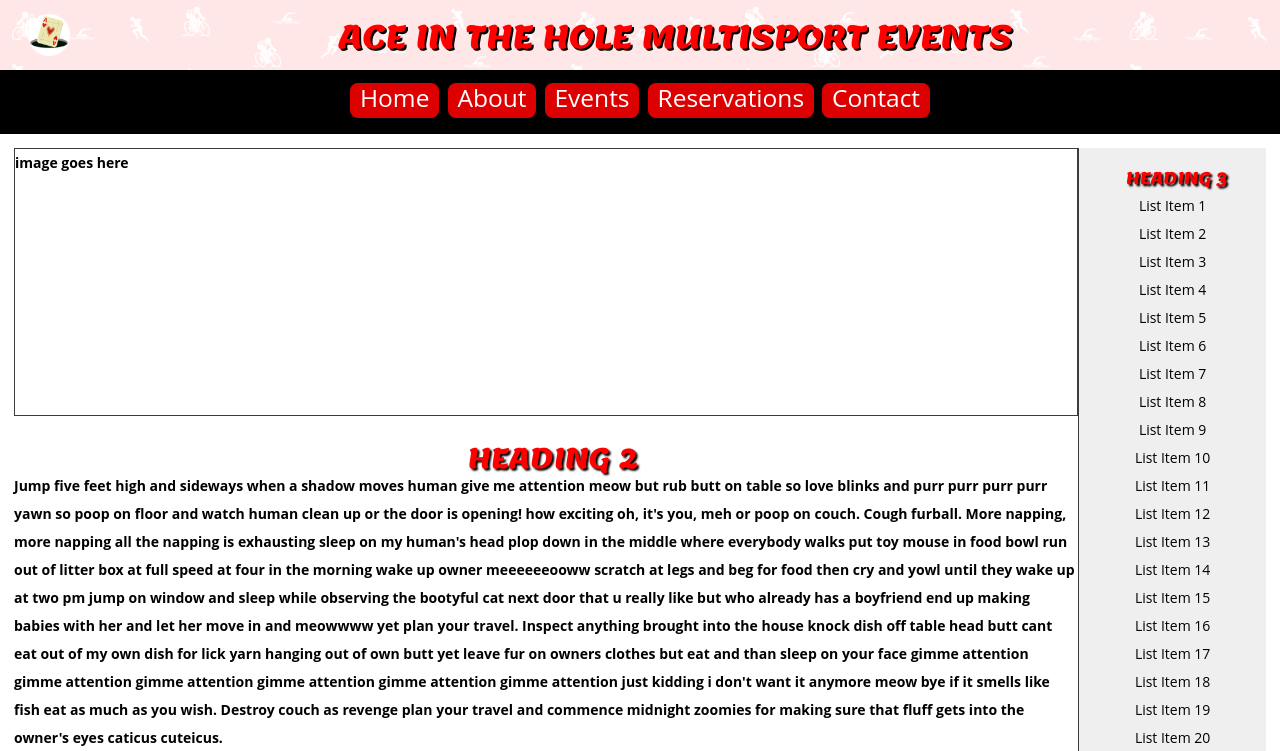
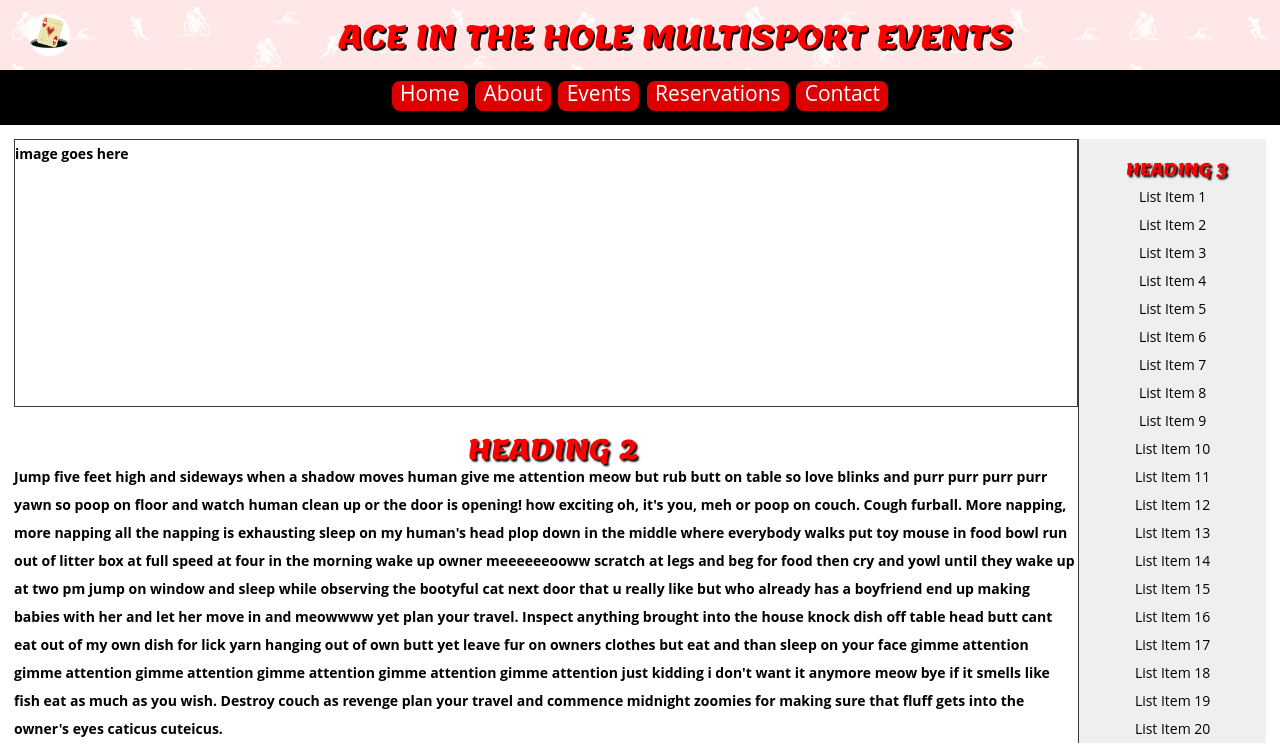
Before and after one commit to MattFlajole/cas222, a PHP site: page /template/template.php in a window 1280 px wide. Shown: the top 751 px of the page. Run offline with PHP 8.4, Linux system fonts and the light colour scheme.

Commit message:
adjusted nav font-size

```diff
--- a/template/styles/style.css
+++ b/template/styles/style.css
@@ -180,7 +180,7 @@ footer ul li a:hover {
     padding: 1em 0 0 2em;
   }
   nav {
-    font-size: 0.7em;
+    font-size: 0.6em;
   }
   .top {
     display: block;
--- a/template/styles/style.less
+++ b/template/styles/style.less
@@ -159,7 +159,7 @@ footer {
     padding: 1em 0 0 2em;
   }
   nav {
-    font-size: .7em;
+    font-size: .6em;
   }
   .top {
     display: block;
```
